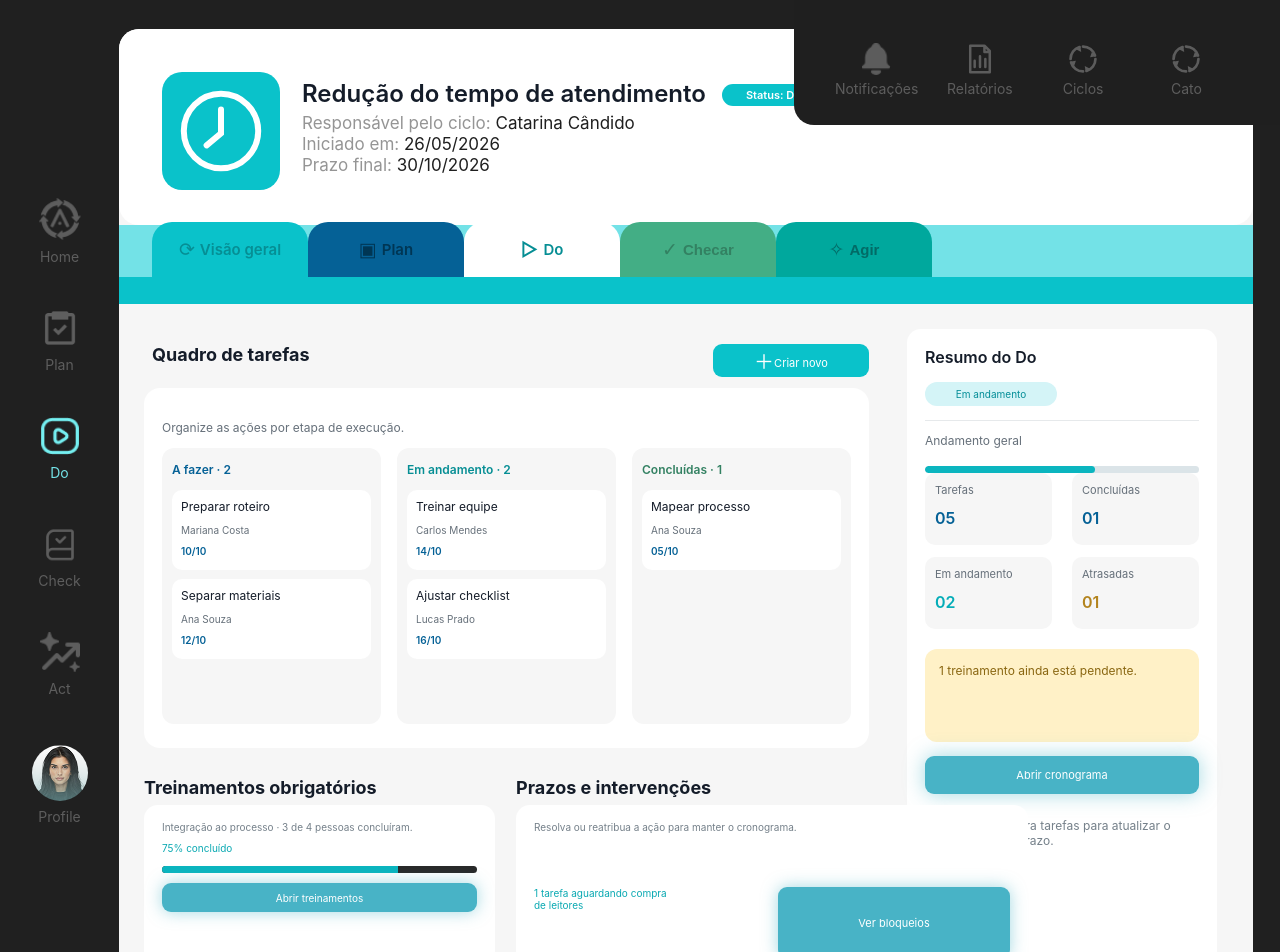
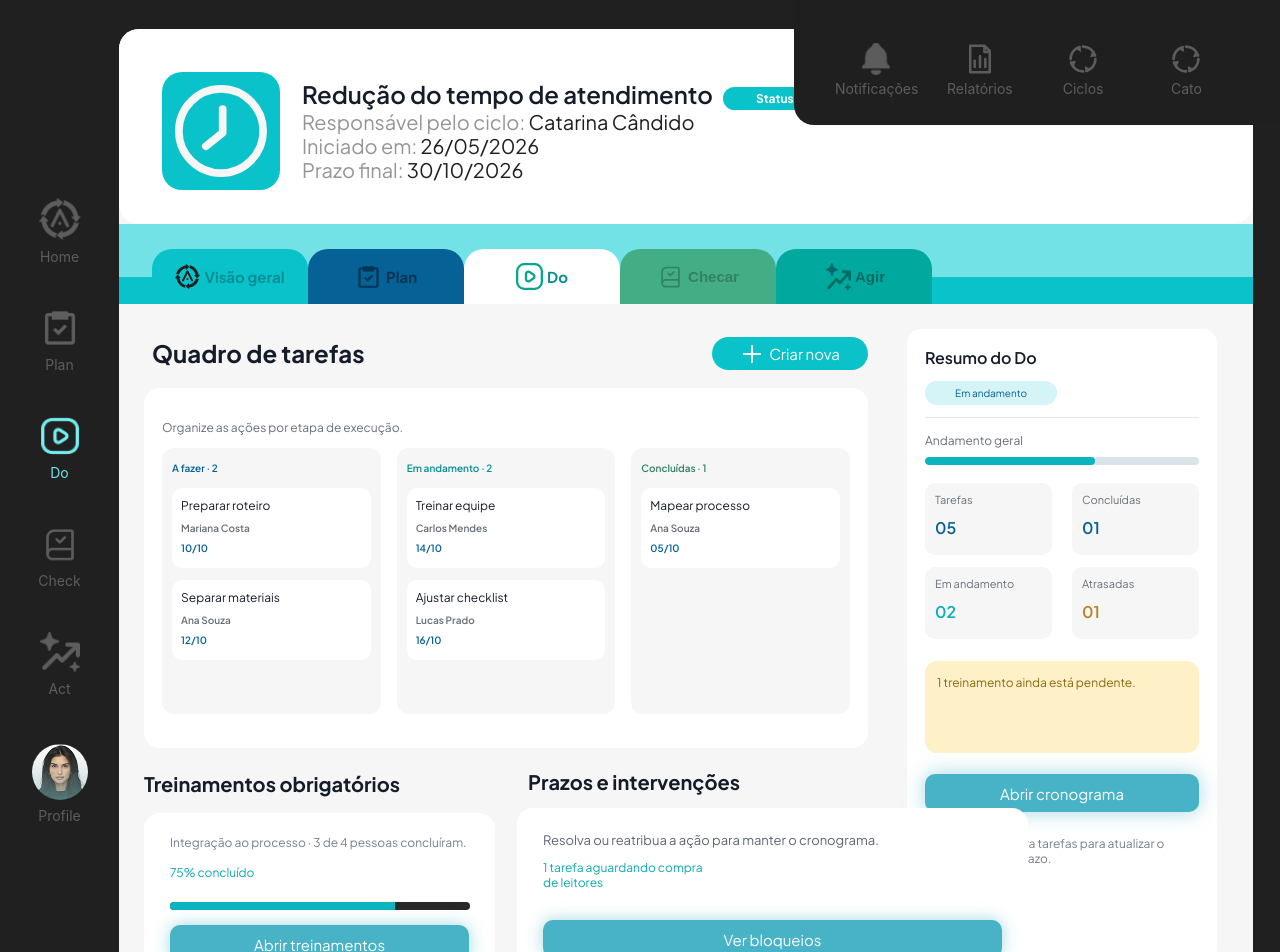
Before and after one commit to AppActa/acta-ts-web, a React (Vite) app: page /do/ciclo/1/tarefas in a window 1280 px wide. Shown: the top 952 px of the page. Built offline with nearby package versions, Linux system fonts and the light colour scheme.

Commit message:
fix: alinhar tela Do ao Figma

```diff
--- a/src/features/do/pages/PaginaCicloDoTarefas.tsx
+++ b/src/features/do/pages/PaginaCicloDoTarefas.tsx
@@ -1,5 +1,13 @@
 import { Link, useParams } from "react-router-dom";
 import { Sidebar } from "../../layout/components/Sidebar";
+import { obterCiclo } from "../../ciclo/data/ciclos";
+import iconeVisaoGeral from "../assets/ciclo-visao-geral/063c5.svg";
+import iconePlan from "../assets/ciclo-visao-geral/47893.svg";
+import iconeDo from "../assets/ciclo-visao-geral/d01c2.svg";
+import iconeCheck from "../assets/ciclo-visao-geral/fe2f6.svg";
+import iconeAct from "../assets/ciclo-visao-geral/a51ff.svg";
+import relogio from "../assets/ciclo-do/relogio.svg";
+import iconeMais from "../assets/ciclo-do/mais.svg";
 import "../../perfil/styles/pagina-perfil.css";
 import "../styles/pagina-ciclo-do-tarefas.css";
 
@@ -21,30 +29,31 @@ const colunas: { titulo: string; classe: string; tarefas: Tarefa[] }[] = [
 function AbasDoCiclo({ cicloId }: { cicloId: string | undefined }) {
   return (
     <nav className="ciclo-do_tarefas_abas" aria-label="Etapas do ciclo">
-      <Link to={`/do/ciclo/${cicloId}/visao-geral`} className="ciclo-do_tarefas_aba ciclo-do_tarefas_aba-visao"><span>⟳</span>Visão geral</Link>
-      <Link to={`/do/ciclo/${cicloId}/plan`} className="ciclo-do_tarefas_aba ciclo-do_tarefas_aba-plan"><span>▣</span>Plan</Link>
-      <Link to={`/do/ciclo/${cicloId}/tarefas`} aria-current="page" className="ciclo-do_tarefas_aba ciclo-do_tarefas_aba-do"><span>▷</span>Do</Link>
-      <button type="button" className="ciclo-do_tarefas_aba ciclo-do_tarefas_aba-check" disabled><span>✓</span>Checar</button>
-      <button type="button" className="ciclo-do_tarefas_aba ciclo-do_tarefas_aba-act" disabled><span>✧</span>Agir</button>
+      <Link to={`/do/ciclo/${cicloId}/visao-geral`} className="ciclo-do_tarefas_aba ciclo-do_tarefas_aba-visao"><img src={iconeVisaoGeral} alt="" />Visão geral</Link>
+      <Link to={`/do/ciclo/${cicloId}/plan`} className="ciclo-do_tarefas_aba ciclo-do_tarefas_aba-plan"><img src={iconePlan} alt="" />Plan</Link>
+      <Link to={`/do/ciclo/${cicloId}/tarefas`} aria-current="page" className="ciclo-do_tarefas_aba ciclo-do_tarefas_aba-do"><span className="ciclo-do_tarefas_icone-do"><img src={iconeDo} alt="" /></span>Do</Link>
+      <button type="button" className="ciclo-do_tarefas_aba ciclo-do_tarefas_aba-check" disabled><img src={iconeCheck} alt="" />Checar</button>
+      <button type="button" className="ciclo-do_tarefas_aba ciclo-do_tarefas_aba-act" disabled><img src={iconeAct} alt="" />Agir</button>
     </nav>
   );
 }
 
 export function PaginaCicloDoTarefas() {
   const { cicloId } = useParams();
+  const ciclo = obterCiclo(cicloId);
 
   return (
     <main className="pagina-ciclo-do-tarefas">
       <Sidebar />
       <div className="ciclo-do_tarefas_painel">
         <header className="ciclo-do_tarefas_cabecalho">
-          <div className="ciclo-do_tarefas_icone" aria-hidden="true"><svg viewBox="0 0 80 80" fill="none"><circle cx="40" cy="40" r="31" stroke="white" strokeWidth="5"/><path d="M40 22v20L28 52" stroke="white" strokeWidth="5" strokeLinecap="round"/></svg></div>
-          <div><h1>Redução do tempo de atendimento</h1><span className="ciclo-do_tarefas_status">Status: Do</span><p><span>Responsável pelo ciclo:</span> Catarina Cândido</p><p><span>Iniciado em:</span> 26/05/2026</p><p><span>Prazo final:</span> 30/10/2026</p></div>
+          <div className="ciclo-do_tarefas_icone" aria-hidden="true"><img src={relogio} alt="" /></div>
+          <div className="ciclo-do_tarefas_identificacao"><div className="ciclo-do_tarefas_linha"><h1>{ciclo.nome}</h1><span className="ciclo-do_tarefas_status">Status: Do</span></div><p><span>Responsável pelo ciclo:</span> Catarina Cândido</p><p><span>Iniciado em:</span> {ciclo.inicio}</p><p><span>Prazo final:</span> {ciclo.prazo}</p></div>
         </header>
         <AbasDoCiclo cicloId={cicloId} />
         <div className="ciclo-do_tarefas_conteudo">
           <section className="ciclo-do_quadro">
-            <div className="ciclo-do_tarefas_titulo"><h2>Quadro de tarefas</h2><button type="button" disabled><span>＋</span>Criar novo</button></div>
+            <div className="ciclo-do_tarefas_titulo"><h2>Quadro de tarefas</h2><button type="button" disabled><img src={iconeMais} alt="" />Criar nova</button></div>
             <div className="ciclo-do_kanban">
               <p className="ciclo-do_kanban_instrucao">Organize as ações por etapa de execução.</p>
               {colunas.map((coluna) => (
@@ -68,7 +77,7 @@ export function PaginaCicloDoTarefas() {
               <article><span>Em andamento</span><strong>02</strong></article><article><span>Atrasadas</span><strong>01</strong></article>
             </div>
             <p className="ciclo-do_alerta">1 treinamento ainda está pendente.</p>
-            <button className="ciclo-do_abrir_cronograma" type="button" disabled>Abrir cronograma</button>
+            <Link className="ciclo-do_abrir_cronograma" to={`/do/ciclo/${cicloId}/cronograma`}>Abrir cronograma</Link>
             <p className="ciclo-do_dica">Reatribua ou reabra tarefas para atualizar o responsável e o prazo.</p>
           </section>
 
--- a/src/features/do/styles/pagina-ciclo-do-tarefas.css
+++ b/src/features/do/styles/pagina-ciclo-do-tarefas.css
@@ -1,70 +1,76 @@
 .pagina-ciclo-do-tarefas { display: grid; min-height: 100vh; grid-template-columns: 119px minmax(0, 1fr); background: #202020; color: #141c29; }
 .pagina-ciclo-do-tarefas .barra-lateral { min-height: 100vh; }
-.ciclo-do_tarefas_painel { min-width: 0; min-height: calc(100vh - 58px); margin: 29px 27px 29px 0; overflow: hidden; border-radius: 20px; background: #f6f6f6; }
-.ciclo-do_tarefas_cabecalho { display: flex; min-height: 196px; align-items: center; gap: 22px; padding: 25px 36px 25px 43px; border-radius: 0 0 20px 20px; background: #fff; }
-.ciclo-do_tarefas_icone { display: grid; width: 118px; height: 118px; flex: 0 0 auto; place-items: center; transform: translateY(4px); border-radius: 20px; background: #0ac2ca; }
-.ciclo-do_tarefas_icone svg { width: 96px; height: 96px; }
-.ciclo-do_tarefas_cabecalho h1 { display: inline-block; margin: 0 16px 4px 0; color: #141c29; font-size: 24px; font-weight: 600; }
-.ciclo-do_tarefas_cabecalho p { margin: 1px 0; color: #1f1f1f; font-size: 17px; }
+.ciclo-do_tarefas_painel { min-width: 0; min-height: calc(100vh - 58px); margin: 29px 27px 29px 0; overflow: hidden; border-radius: 20px; background: #f6f6f6; font-family: "Plus Jakarta Sans", sans-serif; }
+.ciclo-do_tarefas_cabecalho { position: relative; height: 195px; border-radius: 0 0 20px 20px; background: #fff; }
+.ciclo-do_tarefas_icone { position: absolute; top: 43px; left: 43px; display: grid; width: 118px; height: 118px; place-items: center; border-radius: 20px; background: #0ac2ca; }
+.ciclo-do_tarefas_icone img { display: block; width: 92px; height: 92px; }
+.ciclo-do_tarefas_identificacao { position: absolute; top: 50px; left: 183px; }
+.ciclo-do_tarefas_linha { display: flex; align-items: center; gap: 10px; }
+.ciclo-do_tarefas_cabecalho h1 { margin: 0; color: #141c29; font-size: 24px; font-weight: 600; line-height: 31px; white-space: nowrap; }
+.ciclo-do_tarefas_cabecalho p { margin: 0; color: #1f1f1f; font-size: 20px; line-height: 24px; white-space: nowrap; }
 .ciclo-do_tarefas_cabecalho p span { color: #959595; }
-.ciclo-do_tarefas_status { display: inline-block; border-radius: 99px; padding: 4px 24px; background: #0ac2ca; color: #fff; font-size: 11px; font-weight: 600; vertical-align: 3px; }
-.ciclo-do_tarefas_abas { display: flex; height: 79px; align-items: end; gap: 0; border-bottom: 27px solid #0ac2ca; padding-left: 33px; background: #73e2e7; }
-.ciclo-do_tarefas_aba { display: inline-flex; width: 156px; height: 55px; flex: 0 0 156px; align-items: center; justify-content: center; gap: 5px; border: 0; border-radius: 20px 20px 0 0; color: #163a44; font-size: 15px; font-weight: 600; text-decoration: none; }
-.ciclo-do_tarefas_aba span { font-size: 19px; }
+.ciclo-do_tarefas_status { display: grid; width: 127px; height: 23px; flex: 0 0 auto; place-items: center; transform: translateY(4px); border-radius: 99px; background: #0ac2ca; color: #fff; font-size: 12px; font-weight: 700; }
+.ciclo-do_tarefas_abas { display: flex; height: 80px; align-items: end; gap: 0; padding-left: 33px; background: linear-gradient(to bottom, #73e2e7 0 53px, #0ac2ca 53px 100%); }
+.ciclo-do_tarefas_aba { z-index: 1; display: inline-flex; width: 156px; height: 55px; flex: 0 0 156px; align-items: center; justify-content: center; gap: 4px; border: 0; border-radius: 20px 20px 0 0; color: #163a44; font-size: 15px; font-weight: 700; text-decoration: none; }
+.ciclo-do_tarefas_aba > img { display: block; flex: 0 0 auto; }
+.ciclo-do_tarefas_icone-do { position: relative; display: block; width: 27px; height: 27px; }
+.ciclo-do_tarefas_icone-do img { position: absolute; top: 0; left: 0; display: block; width: 27px; height: 27px; }
+.ciclo-do_tarefas_aba-do img { filter: brightness(0) saturate(100%) invert(39%) sepia(78%) saturate(1362%) hue-rotate(142deg) brightness(94%) contrast(95%); }
 .ciclo-do_tarefas_aba:disabled { cursor: default; }
 .ciclo-do_tarefas_aba-visao { background: #0ac2ca; color: #068e94; }
 .ciclo-do_tarefas_aba-plan { background: #056196; color: #003654; }
 .ciclo-do_tarefas_aba-do { background: #fff; color: #068e94; }
 .ciclo-do_tarefas_aba-check { background: #43ae85; color: #338162; }
 .ciclo-do_tarefas_aba-act { background: #00a89d; color: #026b66; }
-.ciclo-do_tarefas_conteudo { display: grid; grid-template-columns: minmax(0, 884px) 310px; grid-template-rows: 402px 210px; gap: 24px 38px; padding: 25px 36px 20px 25px; }
-.ciclo-do_tarefas_conteudo h2 { margin: 0; color: #141c29; font-size: 18px; font-weight: 700; }
+.ciclo-do_tarefas_conteudo { display: grid; grid-template-columns: minmax(0, 884px) 310px; grid-template-rows: 402px 209px; gap: 24px 39px; padding: 25px 36px 20px 25px; }
+.ciclo-do_tarefas_conteudo h2 { margin: 0; color: #141c29; font-size: 20px; font-weight: 700; }
 .ciclo-do_quadro { min-width: 0; }
-.ciclo-do_tarefas_titulo { display: flex; height: 44px; align-items: start; justify-content: space-between; margin-top: 15px; padding-left: 8px; }
+.ciclo-do_tarefas_titulo { display: flex; height: 51px; align-items: start; justify-content: space-between; margin-top: 8px; padding-left: 8px; }
+.ciclo-do_tarefas_titulo h2 { font-size: 24px; line-height: 33px; }
 .ciclo-do_tarefas_titulo button, .ciclo-do_treinamentos button, .ciclo-do_prazos button, .ciclo-do_abrir_cronograma { border: 0; border-radius: 9px; background: #0ac2ca; color: #fff; font: inherit; font-size: 11px; }
-.ciclo-do_tarefas_titulo button { min-width: 156px; height: 33px; }
-.ciclo-do_tarefas_titulo button span { font-size: 20px; vertical-align: -2px; }
+.ciclo-do_tarefas_titulo button { display: flex; width: 156px; height: 33px; align-items: center; justify-content: center; gap: 5px; border-radius: 100px; font-size: 15px; }
+.ciclo-do_tarefas_titulo button img { display: block; width: 24px; height: 24px; }
 .ciclo-do_tarefas_conteudo button:disabled { cursor: default; }
-.ciclo-do_kanban { position: relative; display: grid; height: 360px; grid-template-columns: repeat(3, minmax(0, 1fr)); gap: 16px; border-radius: 16px; padding: 60px 18px 24px; background: #fff; }
+.ciclo-do_kanban { position: relative; display: grid; height: 360px; grid-template-columns: repeat(3, minmax(0, 1fr)); gap: 16px; border-radius: 16px; padding: 60px 18px 34px; background: #fff; }
 .ciclo-do_kanban_instrucao { position: absolute; top: 32px; left: 18px; margin: 0; color: #66707a; font-size: 12px; }
-.ciclo-do_coluna { min-width: 0; border-radius: 12px; padding: 14px 10px; background: #f6f6f6; }
-.ciclo-do_coluna h3 { margin: 0 0 13px; font-size: 12px; font-weight: 600; }
+.ciclo-do_coluna { min-width: 0; border-radius: 12px; padding: 11px 10px; background: #f6f6f6; }
+.ciclo-do_coluna h3 { margin: 0 0 11px; font-size: 10px; font-weight: 600; line-height: 18px; }
 .ciclo-do_coluna-a-fazer h3 { color: #056196; }
 .ciclo-do_coluna-andamento h3 { color: #068e94; }
 .ciclo-do_coluna-concluidas h3 { color: #338162; }
-.ciclo-do_tarefa { display: grid; min-height: 80px; gap: 6px; margin-bottom: 9px; border-radius: 10px; padding: 9px; background: #fff; }
-.ciclo-do_tarefa strong { overflow: hidden; color: #141c29; font-size: 12px; font-weight: 400; text-overflow: ellipsis; white-space: nowrap; }
-.ciclo-do_tarefa span { color: #66707a; font-size: 10px; }
-.ciclo-do_tarefa time { color: #056196; font-size: 10px; font-weight: 600; }
+.ciclo-do_tarefa { display: grid; height: 80px; gap: 0; margin-bottom: 12px; border-radius: 10px; padding: 8px 9px; background: #fff; }
+.ciclo-do_tarefa strong { overflow: hidden; color: #141c29; font-size: 12px; font-weight: 400; line-height: 20px; text-overflow: ellipsis; white-space: nowrap; }
+.ciclo-do_tarefa span { color: #66707a; font-size: 10px; font-weight: 600; line-height: 16px; }
+.ciclo-do_tarefa time { color: #056196; font-size: 10px; font-weight: 600; line-height: 16px; }
 .ciclo-do_resumo_lateral { grid-column: 2; grid-row: 1 / 3; min-width: 0; border-radius: 14px; padding: 18px; background: #fff; }
-.ciclo-do_resumo_lateral h2 { margin-bottom: 15px; font-size: 16px; font-weight: 600; }
-.ciclo-do_badge_andamento { display: block; width: 132px; border-radius: 99px; padding: 6px 8px; background: #d4f4f7; color: #058e98; font-size: 10px; text-align: center; }
-.ciclo-do_progresso_geral { height: 7px; margin-top: 18px; overflow: hidden; border-radius: 99px; background: #dbe4e8; }
+.ciclo-do_resumo_lateral h2 { height: 24px; margin-bottom: 10px; font-size: 16px; font-weight: 600; }
+.ciclo-do_badge_andamento { display: grid; width: 132px; height: 24px; place-items: center; border-radius: 99px; background: #d4f4f7; color: #056196; font-size: 10px; text-align: center; }
+.ciclo-do_progresso_geral { height: 8px; margin-top: 0; overflow: hidden; border-radius: 99px; background: #dbe4e8; }
 .ciclo-do_progresso_geral span { display: block; width: 62%; height: 100%; border-radius: inherit; background: #0bb5bf; }
-.ciclo-do_rotulo_progresso { margin: 14px 0 8px; border-top: 1px solid #e6e9eb; padding-top: 12px; color: #66707a; font-size: 12px; }
-.ciclo-do_contadores { display: grid; grid-template-columns: 1fr 1fr; gap: 12px 20px; }
+.ciclo-do_rotulo_progresso { height: 33px; margin: 12px 0 7px; border-top: 1px solid #e6e9eb; padding-top: 14px; color: #66707a; font-size: 12px; line-height: 18px; }
+.ciclo-do_contadores { display: grid; grid-template-columns: 1fr 1fr; gap: 12px 20px; margin-top: 18px; }
 .ciclo-do_contadores article { display: grid; min-height: 72px; gap: 4px; border-radius: 10px; padding: 10px; background: #f6f6f6; }
 .ciclo-do_contadores article span { color: #66707a; font-size: 11px; }
 .ciclo-do_contadores article strong { color: #056196; font-size: 16px; font-weight: 600; }
 .ciclo-do_contadores article:nth-child(3) strong { color: #05adb8; }
 .ciclo-do_contadores article:nth-child(4) strong { color: #b3841e; }
-.ciclo-do_alerta { display: grid; min-height: 93px; align-items: start; margin: 20px 0 14px; border-radius: 12px; padding: 14px; background: #fff1c7; color: #8a6712; font-size: 12px; }
-.ciclo-do_abrir_cronograma { width: 100%; height: 38px; background: #48b3c6; box-shadow: 0 0 20px #48b3c680; }
+.ciclo-do_alerta { display: grid; height: 92px; align-items: start; margin: 22px 0 21px; border-radius: 12px; padding: 14px 12px; background: #fff1c7; color: #8a6712; font-size: 12px; }
+.ciclo-do_abrir_cronograma { display: grid; width: 100%; height: 38px; place-items: center; border-radius: 10px; background: #48b3c6; box-shadow: 0 0 20px #48b3c680; color: #fff; font-size: 15px; text-decoration: none; }
 .ciclo-do_dica { margin: 24px 0; color: #75808a; font-size: 12px; }
 .ciclo-do_treinamentos, .ciclo-do_prazos { min-width: 0; }
-.ciclo-do_treinamentos { grid-column: 1; grid-row: 2; width: 351px; padding-top: 22px; }
-.ciclo-do_prazos { grid-column: 1; grid-row: 2; width: 512px; margin-left: 372px; padding-top: 22px; }
-.ciclo-do_treinamentos h2, .ciclo-do_prazos h2 { margin-bottom: 7px; }
-.ciclo-do_treinamentos article, .ciclo-do_prazos article { display: flex; min-height: 163px; flex-direction: column; align-items: stretch; border-radius: 14px; padding: 16px 18px 9px; background: #fff; }
+.ciclo-do_treinamentos { grid-column: 1; grid-row: 2; width: 351px; padding-top: 16px; }
+.ciclo-do_prazos { grid-column: 1; grid-row: 2; width: 511px; margin-left: 373px; padding-top: 14px; }
+.ciclo-do_treinamentos h2 { margin-bottom: 17px; }
+.ciclo-do_prazos h2 { margin-bottom: 14px; padding-left: 11px; }
+.ciclo-do_treinamentos article, .ciclo-do_prazos article { position: relative; height: 158px; border-radius: 16px; background: #fff; }
 .ciclo-do_treinamentos a { color: inherit; text-decoration: none; }
-.ciclo-do_treinamentos article p, .ciclo-do_prazos article p { margin: 0 0 9px; color: #75808a; font-size: 10px; }
-.ciclo-do_treinamentos article > span, .ciclo-do_prazos article > span { color: #0aa9b2; font-size: 10px; }
-.ciclo-do_barra_treinamento { height: 7px; margin: 12px 0 10px; overflow: hidden; border-radius: 9px; background: #292929; }
+.ciclo-do_treinamentos article p, .ciclo-do_prazos article p { position: absolute; top: 22px; left: 26px; margin: 0; color: #75808a; font-size: 12px; }
+.ciclo-do_treinamentos article > span, .ciclo-do_prazos article > span { position: absolute; top: 52px; left: 26px; color: #0aa9b2; font-size: 12px; }
+.ciclo-do_barra_treinamento { position: absolute; top: 89px; left: 26px; width: 300px; height: 8px; overflow: hidden; border-radius: 9px; background: #292929; }
 .ciclo-do_barra_treinamento span { display: block; width: 75%; height: 100%; background: #0bb5bf; }
-.ciclo-do_link_botao, .ciclo-do_prazos button { display: grid; min-height: 29px; place-items: center; border: 0; border-radius: 9px; background: #48b3c6; box-shadow: 0 0 16px #48b3c680; color: #fff !important; }
-.ciclo-do_prazos article { display: grid; grid-template-columns: 1fr 1fr; gap: 2px 12px; }
-.ciclo-do_prazos article p { grid-column: 1 / -1; }
-.ciclo-do_prazos article > span { align-self: start; }
+.ciclo-do_treinamentos article > .ciclo-do_link_botao, .ciclo-do_prazos button { position: absolute; top: 112px; left: 26px; display: grid; width: calc(100% - 52px); height: 38px; place-items: center; border: 0; border-radius: 10px; background: #48b3c6; box-shadow: 0 0 16px #48b3c680; color: #fff !important; font-size: 15px; }
+.ciclo-do_prazos article p { top: 24px; color: #5e6675; font-size: 13px; }
+.ciclo-do_prazos article > span { width: 170px; }
 
 @media (max-width: 1050px) {
   .ciclo-do_tarefas_conteudo { grid-template-columns: minmax(0, 1fr) 245px; grid-template-rows: 402px auto; padding: 28px 18px 18px; gap: 24px 16px; }
@@ -79,9 +85,11 @@
   .pagina-ciclo-do-tarefas .barra-lateral_icone { width: 30px; height: 30px; }
   .pagina-ciclo-do-tarefas .barra-lateral_perfil { display: none; }
   .ciclo-do_tarefas_painel { margin: 0; min-height: calc(100vh - 72px); border-radius: 0; }
-  .ciclo-do_tarefas_cabecalho { min-height: 160px; gap: 12px; padding: 18px 14px; }
-  .ciclo-do_tarefas_icone { width: 58px; height: 58px; border-radius: 14px; }
-  .ciclo-do_tarefas_icone svg { width: 48px; height: 48px; }
+  .ciclo-do_tarefas_cabecalho { display: flex; height: 160px; align-items: center; gap: 12px; padding: 18px 14px; }
+  .ciclo-do_tarefas_icone { position: static; width: 58px; height: 58px; flex: 0 0 58px; border-radius: 14px; }
+  .ciclo-do_tarefas_icone img { width: 52px; height: 52px; }
+  .ciclo-do_tarefas_identificacao { position: static; min-width: 0; }
+  .ciclo-do_tarefas_linha { flex-wrap: wrap; gap: 4px; }
   .ciclo-do_tarefas_cabecalho h1 { display: block; margin: 0 0 4px; font-size: 15px; }
   .ciclo-do_tarefas_cabecalho p { font-size: 11px; }
   .ciclo-do_tarefas_status { padding: 3px 12px; font-size: 9px; }
@@ -92,4 +100,5 @@
   .ciclo-do_coluna { min-height: 140px; }
   .ciclo-do_resumo_lateral { grid-column: 1; grid-row: auto; }
   .ciclo-do_treinamentos, .ciclo-do_prazos { grid-column: 1; }
+  .ciclo-do_barra_treinamento { width: calc(100% - 52px); }
 }
```
Also changed, not shown: src/features/do/assets/ciclo-do/mais.svg (added), src/features/do/assets/ciclo-do/relogio.svg (added).
